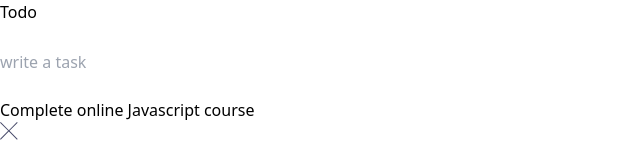
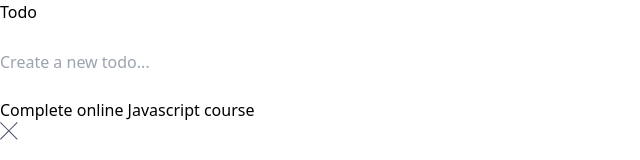
Before and after one commit to SalimKH5/todo-app-vite, a React (Vite) app: page / in a window 1280 px wide. Shown: the top 160 px of the page, without its empty margins (0-640 px from the left). Built offline with nearby package versions, Linux system fonts and the light colour scheme.

Commit message:
update placeholder

```diff
--- a/src/App.jsx
+++ b/src/App.jsx
@@ -113,7 +113,7 @@ function App() {
                                                               {/* <img src="src\assets\icon-check.svg"   className='w-full h-full  '/> */}
                                                         </button>
                                                         <input onChange={(e)=>setValueTodo(e.target.value)}
-                                                        placeholder='write a task'
+                                                        placeholder='Create a new todo...'
                                                         value={valueTodo} type="text" className={`w-full h-full flex-1 outline-none bg-transparent `} />
                                                   </div>
                                                   <div className="w-full flex max-h-[60vh]  [&>*:first-child]:rounded-t-[8px] [&>*:last-child]:rounded-b-[8px] flex-col overflow-y-auto">
```
